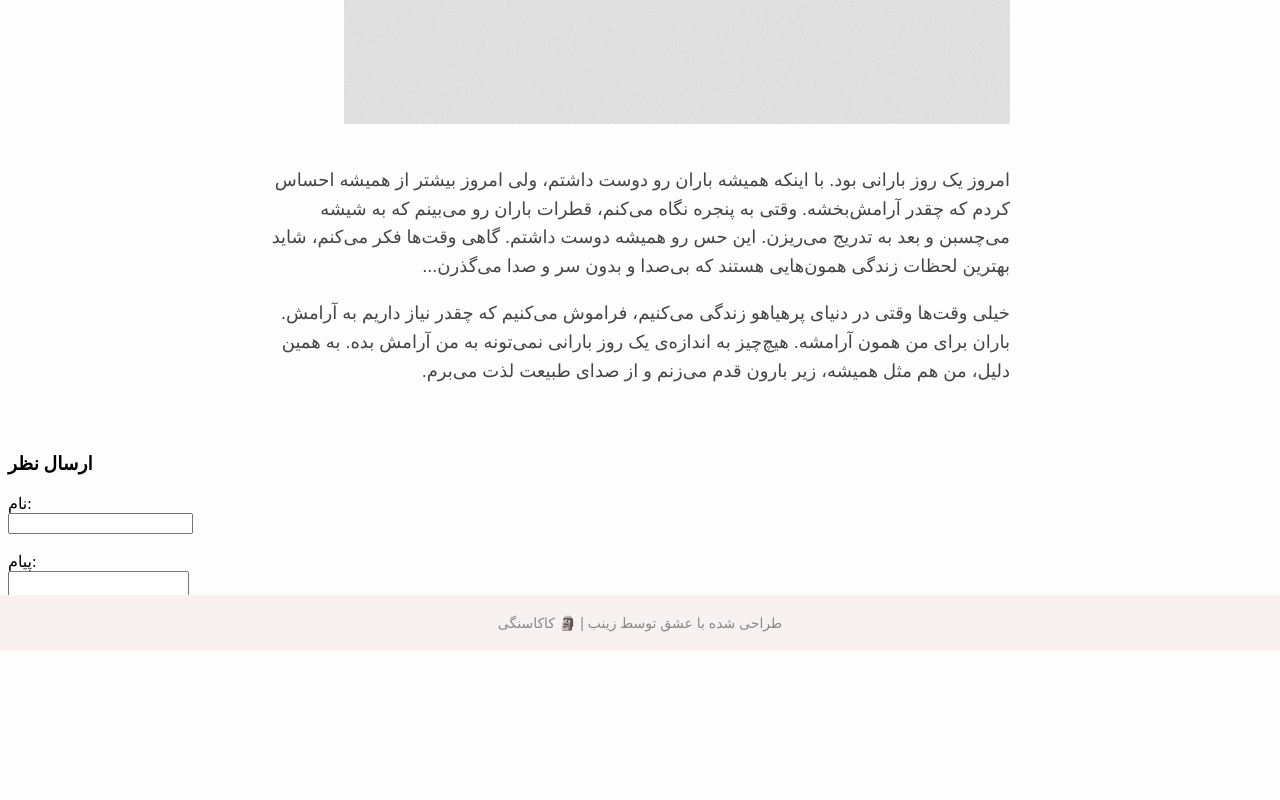
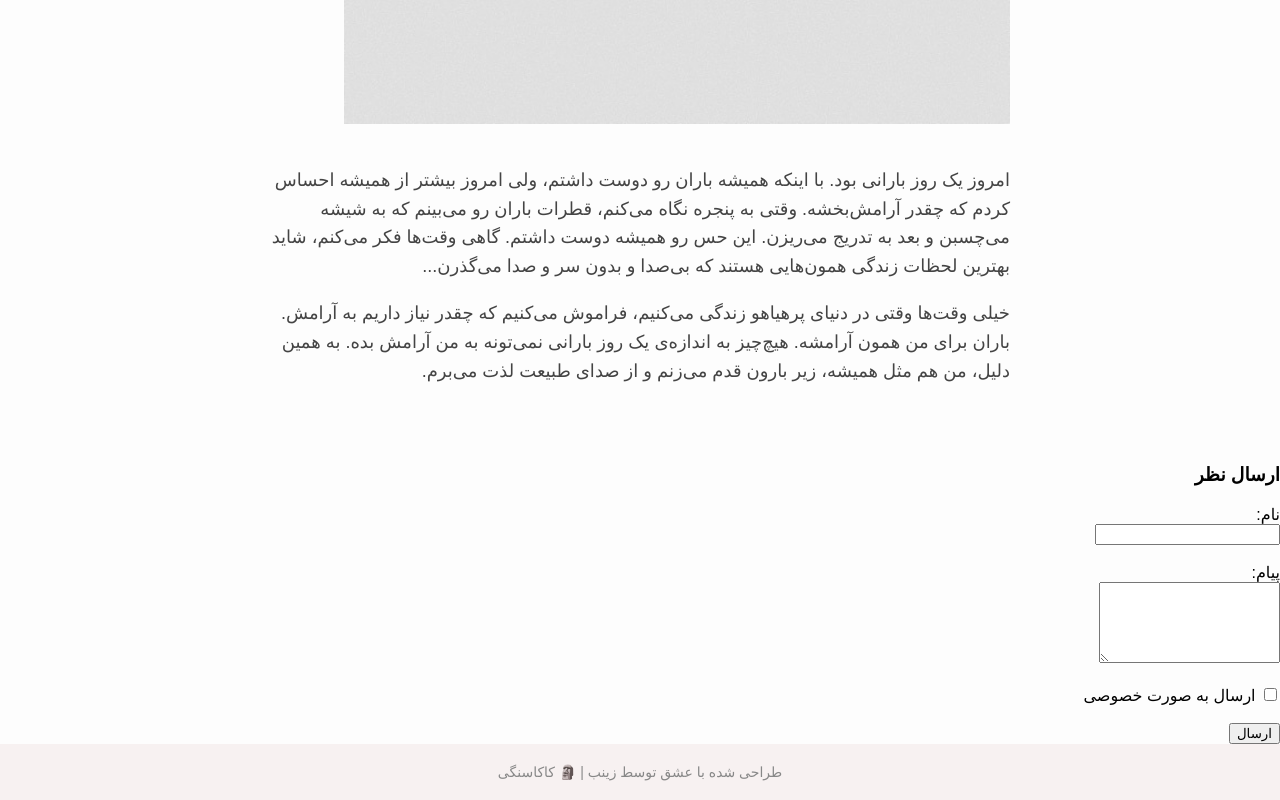
Before and after one commit to zeynabmo/blogg, a plain HTML site: page 1.html in a window 1280 px wide. Shown: the part 742-1542 px from the top of the page. Before the commit the page ends 1393 px from the top, so only its background shows below. Drawn offline with Linux system fonts and the light colour scheme; a web font is replaced by a local one.

Commit message:
Update 1.html
Signed-off-by: zeynabmo <zwynabmo@gmail.com>

```diff
--- a/1.html
+++ b/1.html
@@ -106,9 +106,15 @@
     </div>
   </div>
 
-    <!-- iframe برای نمایش فرم نظرات -->
-    <iframe src="comments.html" width="100%" height="400px" frameborder="0"></iframe>
-  </div>
+<div id="comments"></div>
+<script>
+  fetch('comments.html')
+    .then(res => res.text())
+    .then(html => {
+      document.getElementById('comments').innerHTML = html;
+    });
+</script>
+
 
   <footer>
     طراحی شده با عشق توسط زینب | 🗿 کاکاسنگی
```
